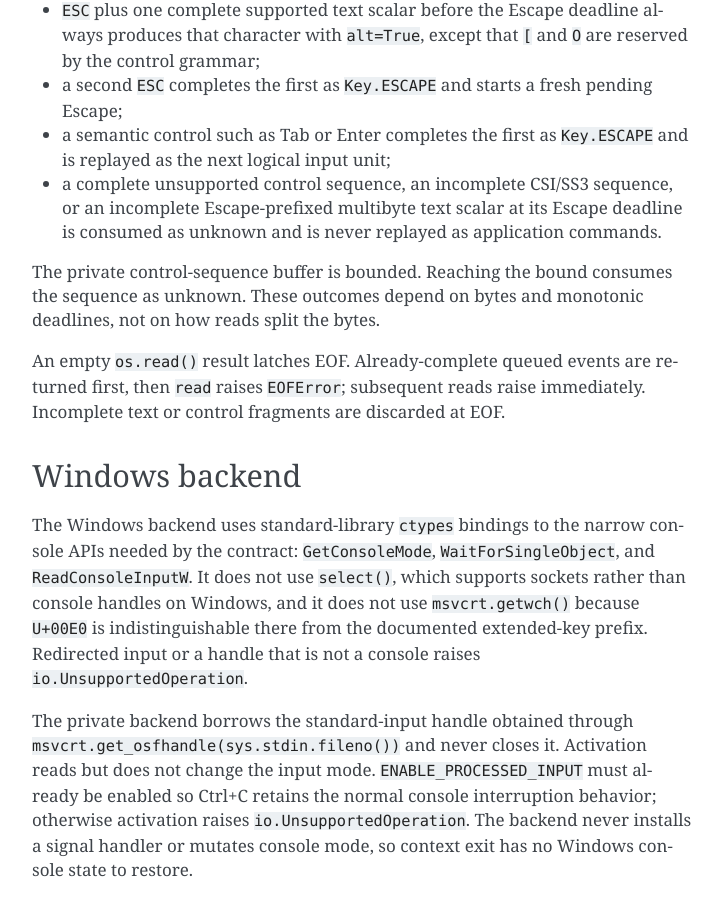
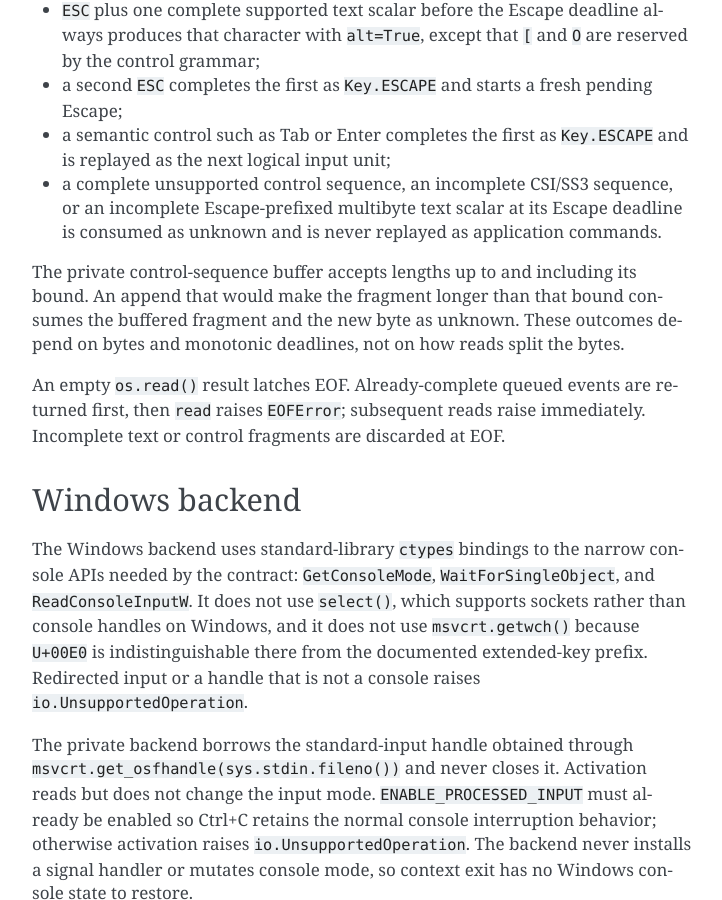
Before and after one commit to TheBitPoets/thebitlab-tui, a Sphinx documentation site: the page built from docs/architecture/phase-3-input-contracts.rst, in a window 1280 px wide and 900 px high, scrolled down 5391 px. Shown: the whole window, without its empty margins (388-1110 px from the left). Built offline with Sphinx 7.4.7, drawn with Linux system fonts in a browser that asks for light colours; some of the changed text lies outside the part shown.

Commit message:
docs: align control sequence buffer bounds
Use one inclusive buffer limit throughout the terminal input contract and require exact boundary regression cases for review round 2.

```diff
--- a/docs/architecture/phase-3-input-contracts.rst
+++ b/docs/architecture/phase-3-input-contracts.rst
@@ -218,7 +218,8 @@ pending Escape. Decoder priority and replay are deterministic:
   Escape-prefixed multibyte text scalar at its Escape deadline is consumed as unknown and is never
   replayed as application commands.
 
-The private control-sequence buffer is bounded. Reaching the bound consumes the sequence as
+The private control-sequence buffer accepts lengths up to and including its bound. An append that
+would make the fragment longer than that bound consumes the buffered fragment and the new byte as
 unknown. These outcomes depend on bytes and monotonic deadlines, not on how reads split the bytes.
 
 An empty ``os.read()`` result latches EOF. Already-complete queued events are returned first, then
@@ -351,6 +352,8 @@ Pure and facade tests on all CI platforms must cover:
   points;
 - supported, unsupported-complete, malformed, and overlong CSI/SS3 sequences at every split point,
   without false characters and with following valid text preserved;
+- control fragments of bound minus one, exactly the bound, and bound plus one bytes, including all
+  split points and preservation of following valid text;
 - ``None``, zero, positive, negative, infinite, and NaN read-timeout values;
 - positive, zero, negative, infinite, and NaN ``escape_timeout`` constructor values;
 - already-queued continuation units at a zero or expired deadline;
```
